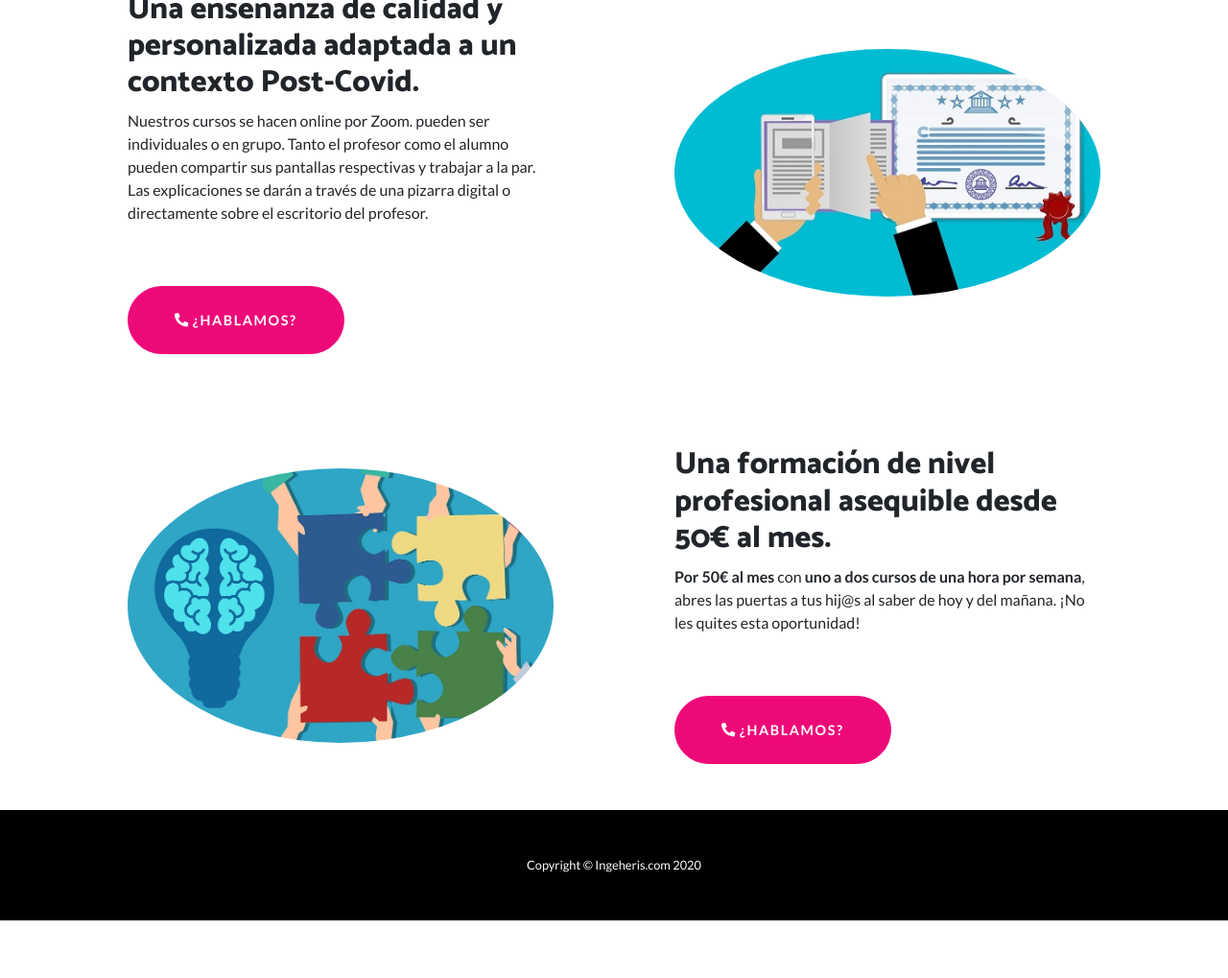
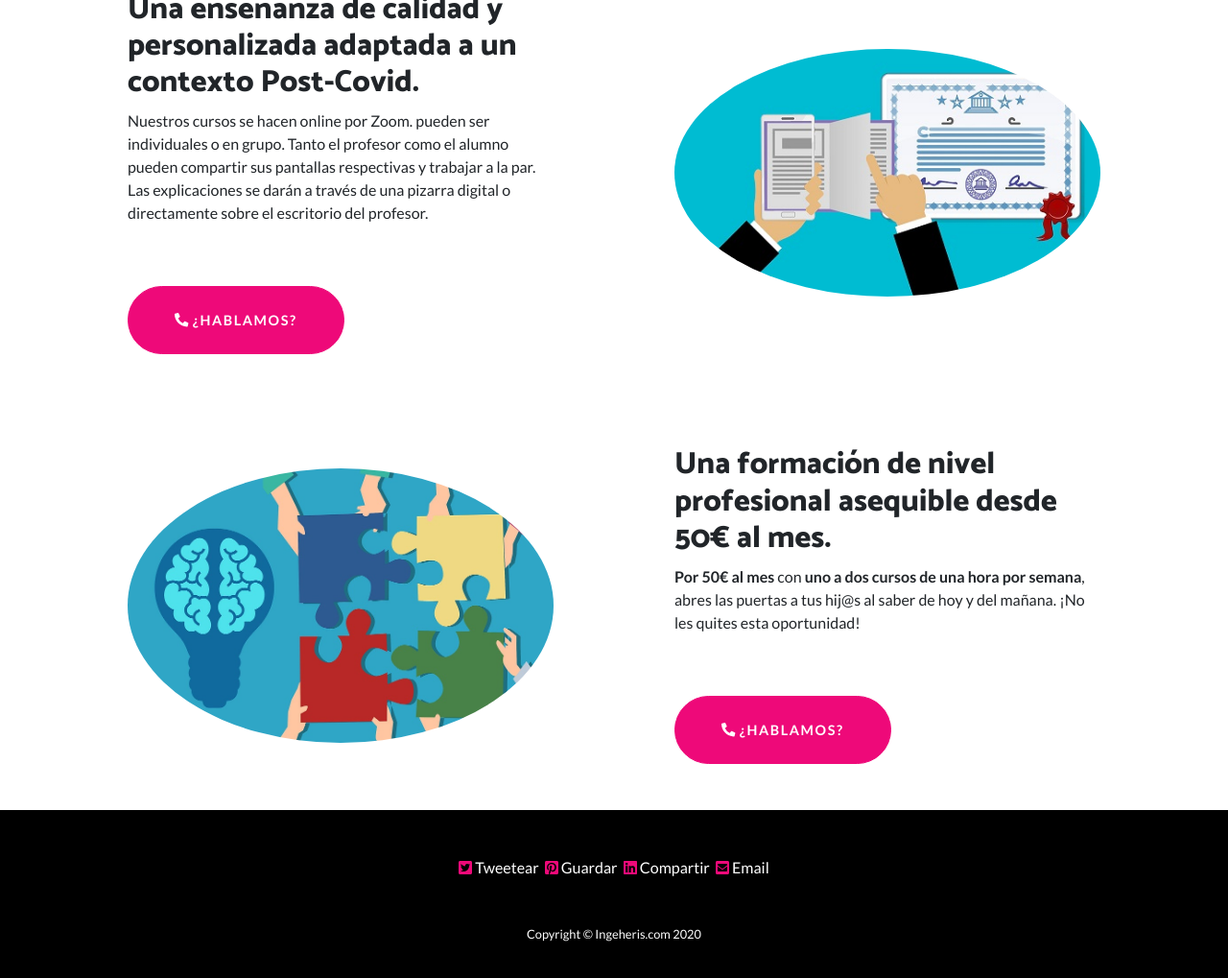
Before and after one commit to ingeheris/learning, a website: page index.html in a window 1280 px wide. Shown: the part 1811-2830 px from the top of the page at 96% size. Before the commit the page ends 2770 px from the top, so only its background shows below. Drawn offline with Linux system fonts and the light colour scheme.

Commit message:
social button

```diff
--- a/css/one-page-wonder.css
+++ b/css/one-page-wonder.css
@@ -17,7 +17,9 @@ h6 {
   font-family: 'Catamaran';
   font-weight: 800 !important;
 }
-
+a{
+  color: #fff !important;
+}
 .btn-xl {
   text-transform: uppercase;
   padding: 1.5rem 3rem;
@@ -32,6 +34,9 @@ h6 {
 
 .Text-white {
   color: #fff !important;
+}
+.Text-pink {
+  color: #ee0979 !important;
 }
 
 .rounded-pill {
--- a/index.html
+++ b/index.html
@@ -136,6 +136,14 @@
   <!-- Footer -->
   <footer class="py-5 bg-black">
     <div class="container">
+
+      <p class="m-0 text-center text-white " style="color: #ee0979 !important;">
+        <i class="fab fa-twitter-square"></i><a style="color: #ffffff !important;" href="https://twitter.com/home?status=https://ingeheris.github.io/learning/ ¡Saber programar es el saber leer del Siglo XXI!¿Tus hij@s están preparad@s?">&nbsp;Tweetear&nbsp;</a>
+        <i class="fab fa-pinterest-square"></i><a style="color: #ffffff !important;" href="https://pinterest.com/pin/create/button/?url=https://ingeheris.github.io/learning/&media=&description=¡Saber programar es el saber leer del Siglo XXI!¿Tus hij@s están preparad@s?">&nbsp;Guardar&nbsp;</a>
+        <i class="fab fa-linkedin"></i><a style="color: #ffffff !important;" href="https://www.linkedin.com/shareArticle?mini=true&url=https://ingeheris.github.io/learning/&title=&summary=¡Saber programar es el saber leer del Siglo XXI!¿Tus hij@s están preparad@s?&source=">&nbsp;Compartir&nbsp;</a>
+        <i class="fas fa-envelope-square"></i><a style="color: #ffffff !important;" href="mailto:info@example.com?&subject=&body=https://ingeheris.github.io/learning/ ¡Saber programar es el saber leer del Siglo XXI!¿Tus hij@s están preparad@s?">&nbsp;Email</a>
+      </p>
+      <br><br>
       <p class="m-0 text-center text-white small">Copyright &copy; Ingeheris.com 2020</p>
     </div>
     <!-- /.container -->
```
